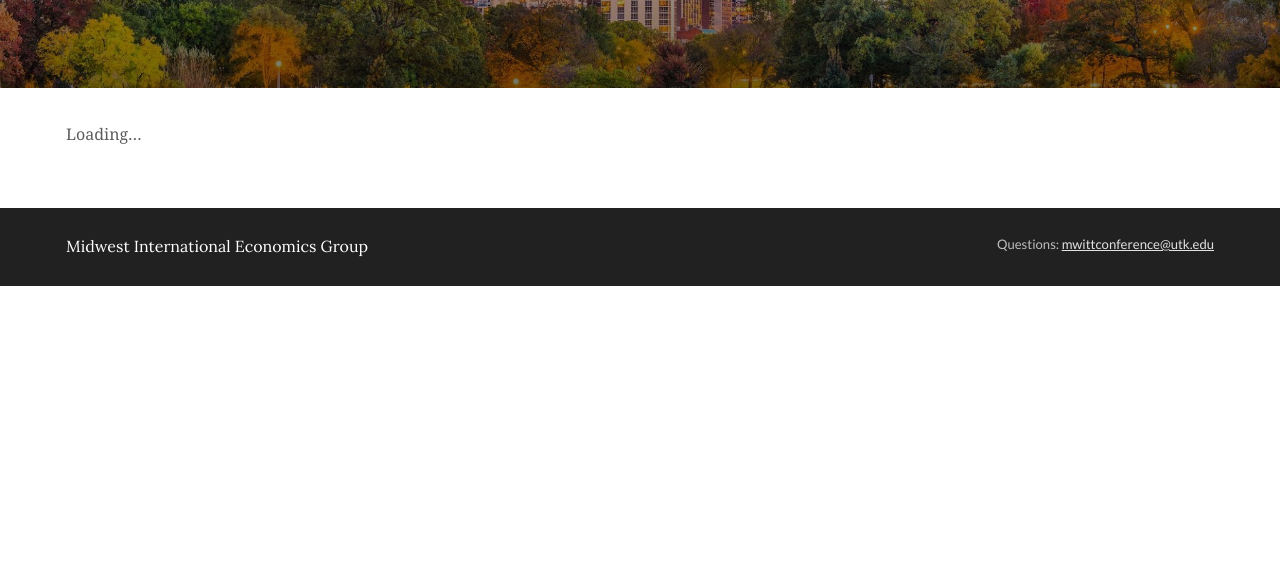
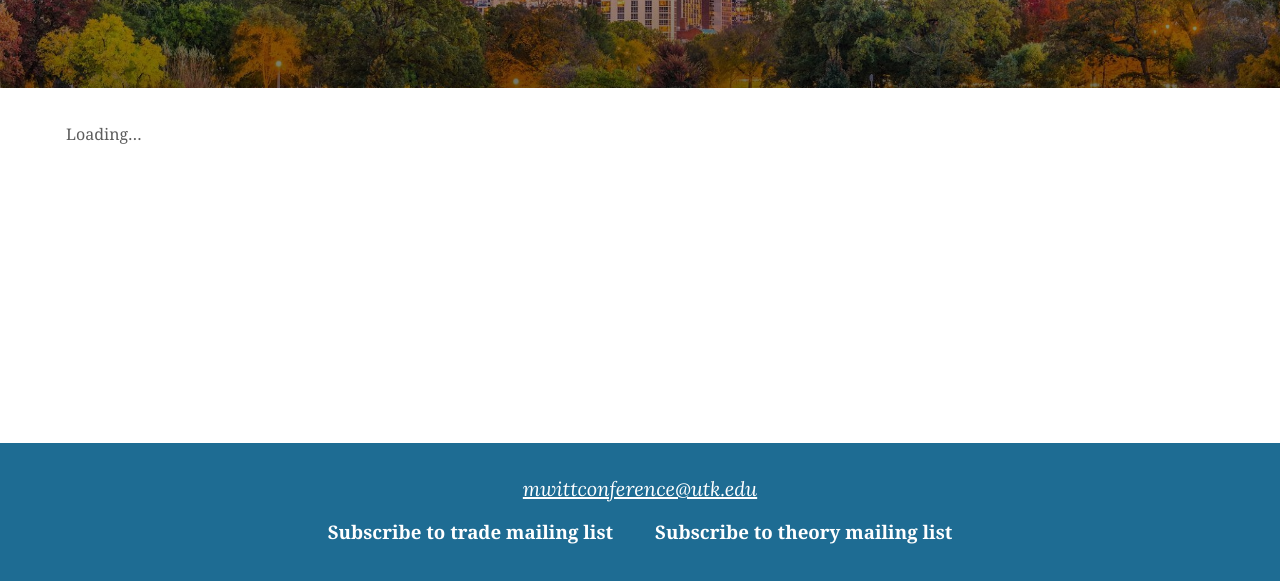
Before and after one commit to midwest-econ/midwest-portal, a plain HTML site: page index.html in a window 1280 px wide. Shown: the part 219-800 px from the top of the page. Drawn offline with Linux system fonts and the light colour scheme; a script that the page names is missing; a web font is replaced by a local one.

Commit message:
Drop the chooser's second heading; footer as on the Google Site, kept at the bottom of the window
Co-Authored-By: Claude Opus 5.5 <noreply@anthropic.com>

```diff
--- a/assets/style.css
+++ b/assets/style.css
@@ -57,6 +57,7 @@ main { padding-block: 34px 60px; }
 .page-head { margin-bottom: 26px; }
 .page-head h2 { font-size: clamp(1.8rem, 4vw, 2.5rem); color: var(--teal); line-height: 1.2; }
 .lede { color: var(--ink-2); margin-top: 6px; }
+.lede.lead-in { font-size: 1.2rem; color: var(--ink); margin-top: 0; }
 .eyebrow { font-family: var(--f-ui); font-size: .7rem; letter-spacing: .1em; text-transform: uppercase; color: var(--ink-3); }
 h3 { font-size: 1.3rem; color: var(--teal); line-height: 1.3; }
 .cols { display: grid; grid-template-columns: minmax(0, 1.65fr) minmax(0, 1fr); gap: 32px; align-items: start; }
@@ -163,10 +164,18 @@ details > summary { cursor: pointer; font-family: var(--f-ui); color: var(--teal
 .scale label:has(input:checked) { background: var(--teal); color: #fff; }
 .scale label:has(input:focus-visible) { outline: 2px solid var(--teal); outline-offset: -3px; }
 
-footer { background: var(--ink); color: rgba(255,255,255,.7); font-family: var(--f-ui); font-size: .82rem; }
-footer .wrap { padding-block: 26px; display: flex; justify-content: space-between; gap: 10px 24px; flex-wrap: wrap; }
-footer b { color: #fff; font-family: var(--f-display); font-weight: 400; font-size: 1rem; }
-footer a { color: rgba(255,255,255,.87); }
+/* Footer at the bottom of the window, even on a short page */
+body { min-height: 100vh; display: flex; flex-direction: column; }
+body > main { flex: 1 0 auto; width: 100%; }
+
+/* Footer: as on the Google Site (teal, centred, email + the two mailing lists) */
+footer { background: var(--teal-btn); color: #fff; text-align: center; }
+footer .wrap { padding-block: 30px 34px; display: flex; flex-direction: column; align-items: center; gap: 12px; }
+footer a { color: #fff; }
+footer .f-email { font-family: var(--f-display); font-style: italic; font-size: 1.25rem; }
+footer .f-lists { display: flex; flex-wrap: wrap; justify-content: center; gap: 6px 42px; }
+footer .f-lists a { font-family: var(--f-body); font-weight: 700; font-size: 1.17rem; text-decoration: none; }
+footer .f-lists a:hover { text-decoration: underline; }
 
 @media (max-width: 900px) {
   .cols { grid-template-columns: minmax(0, 1fr); }
--- a/index.html
+++ b/index.html
@@ -47,8 +47,7 @@
   <!-- No conference in the address: choose one (old links to the plain address land here) -->
   <section id="choose" hidden>
     <div class="page-head">
-      <h2>Which conference?</h2>
-      <p class="lede">The Midwest Trade and Theory meetings are two conferences, each with its own Submit a Paper page. You can submit one paper to each.</p>
+      <p class="lede lead-in">The Midwest Trade and Theory meetings are two conferences, each with its own Submit a Paper page. You can submit one paper to each.</p>
     </div>
     <div class="grid2 choose-cards">
       <a class="panel choose-card" id="choose-trade" href="./?program=trade">
@@ -169,8 +168,11 @@
 
 <footer>
   <div class="wrap">
-    <b>Midwest International Economics Group</b>
-    <span>Questions: <a href="mailto:mwittconference@utk.edu">mwittconference@utk.edu</a></span>
+    <a class="f-email" href="mailto:mwittconference@utk.edu">mwittconference@utk.edu</a>
+    <div class="f-lists">
+      <a href="https://listserv.utk.edu/cgi-bin/wa?SUBED1=MWIEG&amp;A=1" target="_blank" rel="noopener">Subscribe to trade mailing list</a>
+      <a href="https://listserv.utk.edu/cgi-bin/wa?SUBED1=MWTHEORY&amp;A=1" target="_blank" rel="noopener">Subscribe to theory mailing list</a>
+    </div>
   </div>
 </footer>
 
```
Also changed, not shown: organizer.html (+5 -2 lines), review.html (+5 -2 lines).
